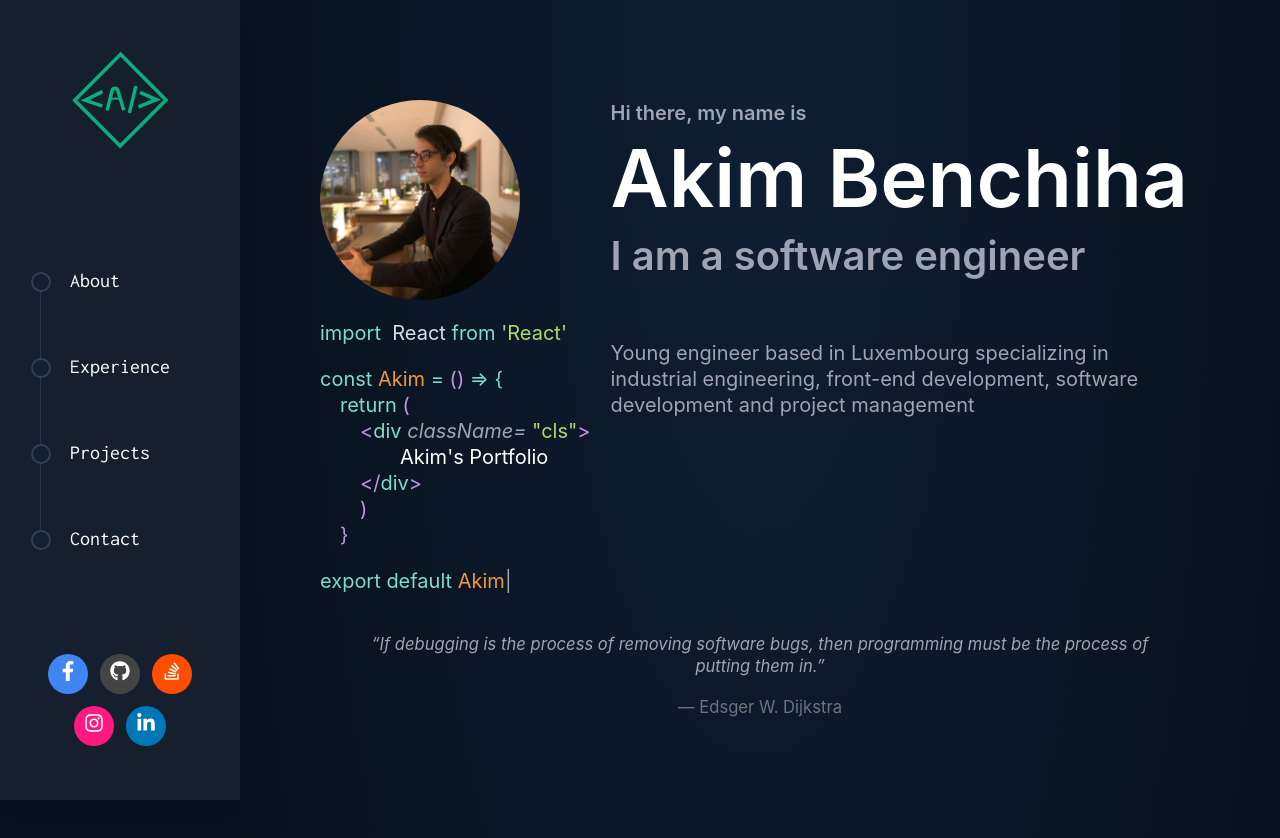
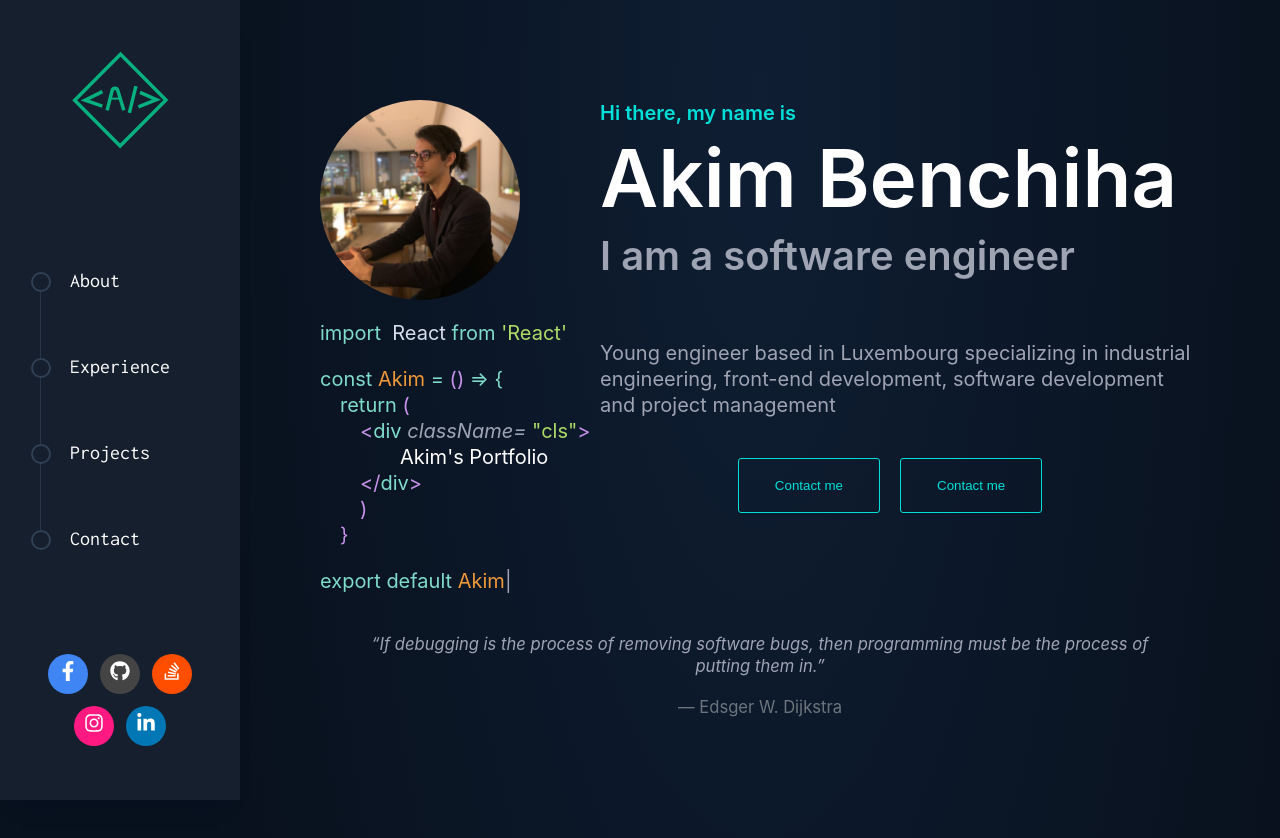
Before and after one commit to Mousticke/portfolio-new, a React (Create React App) app: page / in a window 1280 px wide. Shown: the top 838 px of the page. Built offline with nearby package versions, Linux system fonts and the light colour scheme.

Commit message:
feature(Landing) Update grid system for big screen and add buttons for contact and map

```diff
--- a/src/domains/Landing/Landing.jsx
+++ b/src/domains/Landing/Landing.jsx
@@ -10,8 +10,8 @@ import Summary from './Summary'
 
 const StyledGrid = styled.div`
   display: grid;
-  grid-template-rows: minmax(0, 1fr) minmax(0, auto) minmax(0, auto);
-  grid-template-columns: minmax(0, auto) minmax(0, 1fr) minmax(0, 1fr) minmax(0, 1fr);
+  grid-template-rows: minmax(0, 250px) minmax(0, 1fr) minmax(0, 1fr);
+  grid-template-columns: minmax(0, 260px) minmax(0, 1fr) minmax(0, 1fr) minmax(0, 1fr);
   grid-template-areas:
     'hero intro intro typist'
     'summary summary summary summary'
@@ -20,7 +20,7 @@ const StyledGrid = styled.div`
   align-self: center;
   grid-gap: 1rem;
   ${breakpoints.giant`
-  grid-template-rows: minmax(0, 1fr) minmax(0, auto) minmax(0, auto);
+  grid-template-rows: minmax(0, 1fr) minmax(250px, auto) minmax(0, auto);
   grid-template-areas:
     'hero intro intro intro'
     'typist summary summary summary'
@@ -28,7 +28,7 @@ const StyledGrid = styled.div`
   `};
   ${breakpoints.tablet`
   grid-template-columns: 100%;
-  grid-template-rows: minmax(0, 1fr) minmax(0, auto) minmax(0, auto) minmax(0, auto);
+  grid-template-rows: minmax(0, 1fr) minmax(0, auto) minmax(0, auto) minmax(250px, auto) minmax(0, auto);
   grid-template-areas:
     "hero"
     "intro"
--- a/src/domains/Landing/Summary.jsx
+++ b/src/domains/Landing/Summary.jsx
@@ -7,6 +7,13 @@ import { transitionAll, breakpoints } from '@styles'
 const SummaryContainer = styled.div`
   grid-area: summary;
   display: flex;
+  flex-direction: column;
+  align-items: center;
+`
+
+const ButtonsContainer = styled.div`
+  display: flex;
+  flex-direction: row;
 `
 
 const StyledParagraphSummary = styled.p`
@@ -15,6 +22,23 @@ const StyledParagraphSummary = styled.p`
   ${breakpoints.tablet`
   text-align: center;
   `};
+`
+
+const StyledButton = styled.button`
+  margin-top: 1rem;
+  margin-right: 1rem;
+  padding: 1rem 1.8rem;
+  line-height: 1;
+  border-radius: 3px;
+  color: ${(props) => props.theme.colors.button.text};
+  background-color: ${(props) => props.theme.colors.button.inner};
+  border: 1px solid ${(props) => props.theme.colors.button.border};
+  transition: ${transitionAll};
+
+  &:hover {
+    cursor: pointer;
+    background-color: ${(props) => props.theme.colors.button.hover};
+  }
 `
 
 function Summary({ isMounted }) {
@@ -26,6 +50,14 @@ function Summary({ isMounted }) {
           development and project management
         </StyledParagraphSummary>
       </CSSTransition>
+      <TransitionGroup component={ButtonsContainer}>
+        <CSSTransition in={isMounted.current} classNames='fade' timeout={1000} appear unmountOnExit>
+          <StyledButton style={{ transitionDelay: `${150}ms` }}>Contact me</StyledButton>
+        </CSSTransition>
+        <CSSTransition in={isMounted.current} classNames='fade' timeout={1000} appear unmountOnExit>
+          <StyledButton style={{ transitionDelay: `${200}ms` }}>Contact me</StyledButton>
+        </CSSTransition>
+      </TransitionGroup>
     </TransitionGroup>
   )
 }
--- a/src/styles/theme.js
+++ b/src/styles/theme.js
@@ -10,7 +10,6 @@ export const themeLight = {
     },
     general: {
       linkNumber: '#00E0D8',
-      greeting: '#00E0D8',
       default: '#08121F',
     },
     background: {
@@ -34,6 +33,7 @@ export const themeLight = {
     button: {
       inner: 'transparent',
       border: '#00E0D8',
+      text: '#00E0D8',
       hover: 'rgba(0, 224, 216, 0.17)',
     },
     link: {
@@ -43,6 +43,7 @@ export const themeLight = {
     text: {
       default: '#9fa4b3',
       heading: '#fff',
+      greeting: '#00E0D8',
       quote_author: '#6c757d',
     },
   },
@@ -83,6 +84,7 @@ export const themeDark = {
     button: {
       inner: 'transparent',
       border: '#00E0D8',
+      text: '#00E0D8',
       hover: 'rgba(0, 224, 216, 0.17)',
     },
     link: {
```
